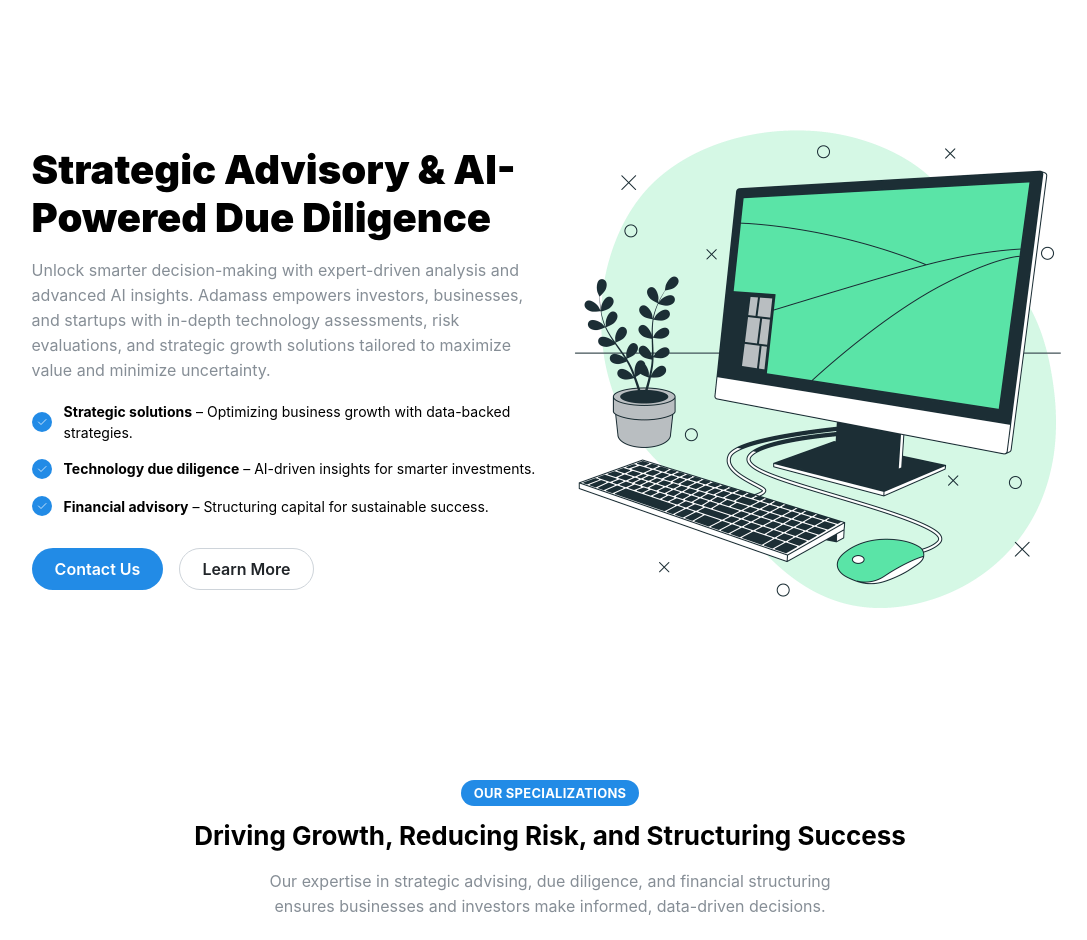
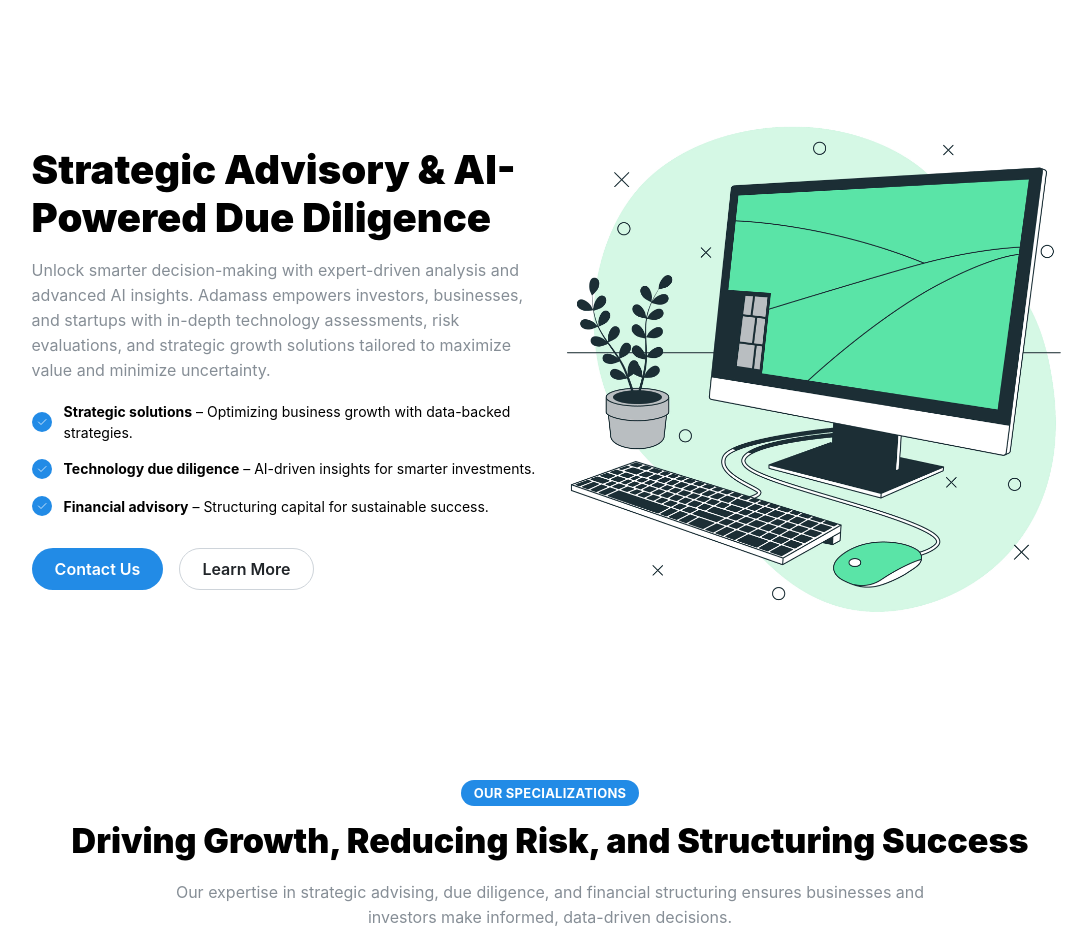
Before and after one commit to KotteJR/ADAMASSTESTFINAL, a Next.js app: page / in a window 1280 px wide. Shown: the part 52-992 px from the top of the page, without its empty margins (90-1177 px from the left). Built offline with nearby package versions, Linux system fonts and the light colour scheme.

Commit message:
Updated HeroBullets and FeaturesCards styles

```diff
--- a/app/styles/FeaturesCards.module.scss
+++ b/app/styles/FeaturesCards.module.scss
@@ -1,19 +1,28 @@
 $mantine-breakpoint-xs: 576px;
 $mantine-breakpoint-md: 768px;
 
-.featuresContainer {
-  width: 100vw;
-  max-width: 1100px; /* ✅ Match HeroBullets */
-  margin: 0 auto;
+.featuresCards {
+  text-align: center;
   padding: 40px 7%;
-  text-align: center;
+  display: flex;
+  flex-direction: column;
+  align-items: center; /* ✅ Ensures center alignment */
+  justify-content: center;
 }
 
-/* Match description width to HeroBullets */
+.title {
+  font-size: 34px;
+  font-weight: 900;
+  text-align: center; /* ✅ Forces title to be centered */
+  margin: 0 auto; /* ✅ Ensures it’s not off to the side */
+}
+
 .description {
-  max-width: 600px; /* ✅ Same width as HeroBullets */
-  margin: auto;
+  max-width: 800px; /* ✅ Adjust width if needed */
+  text-align: center;
+  margin: 0 auto; /* ✅ Centers horizontally */
 }
+
 
 /* Ensure cards don’t stretch */
 .grid {
--- a/app/styles/HeroBullets.module.scss
+++ b/app/styles/HeroBullets.module.scss
@@ -44,6 +44,6 @@
 
 .image {
   width: 100%;
-  max-width: 500px;
+  max-width: 600px;
   height: auto;
 }
```
